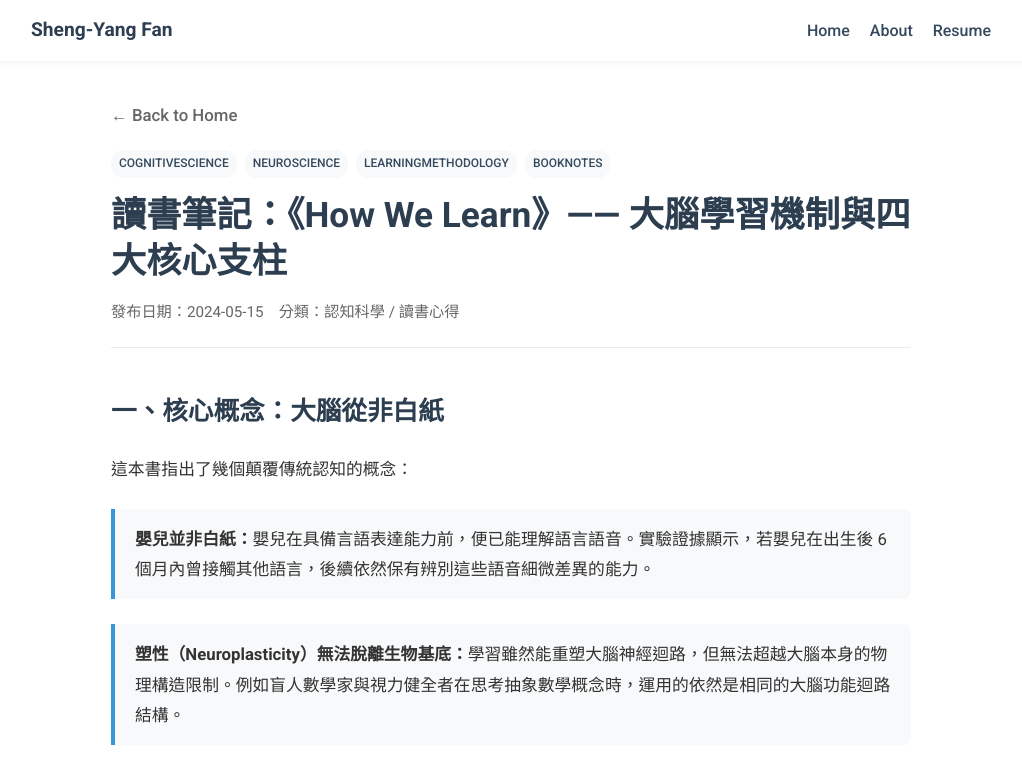
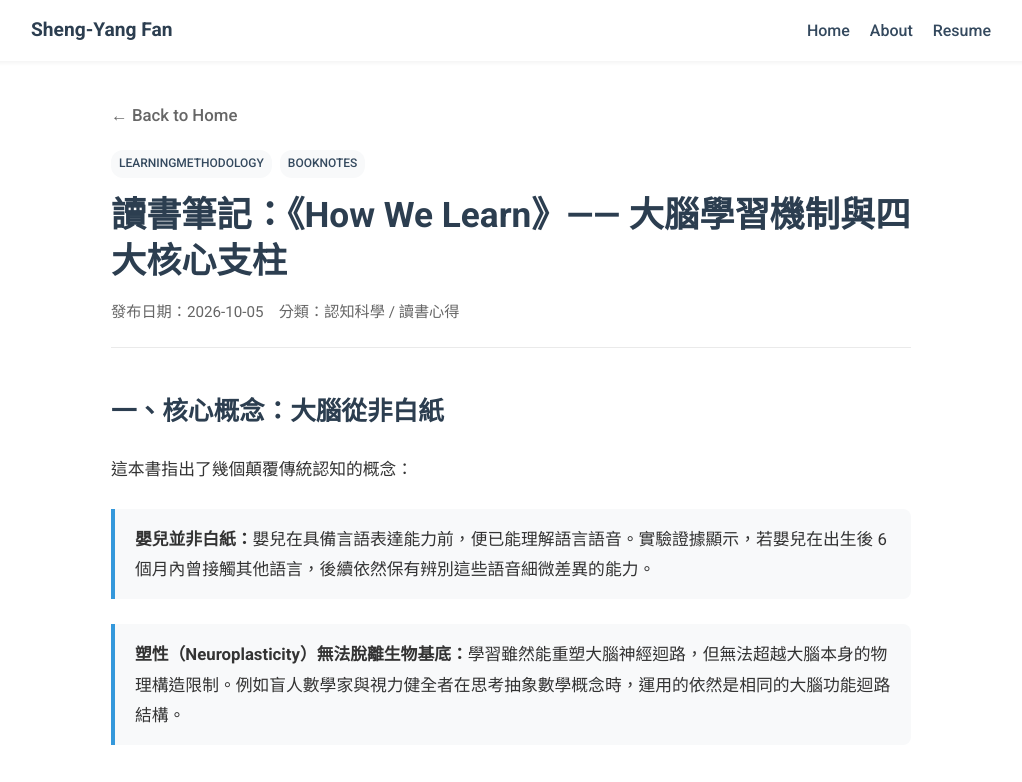
Before and after one commit to S-YFan/Personal-Website-for-ai-to-coding, a plain HTML site: page posts/how-we-learn.html in a window 1280 px wide. Shown: the top 782 px of the page, without its empty margins (129-1151 px from the left). Drawn offline with Linux system fonts and the light colour scheme.

Commit message:
Update how-we-learn.html
Update the date.

```diff
--- a/posts/how-we-learn.html
+++ b/posts/how-we-learn.html
@@ -27,14 +27,12 @@
             <header class="post-header">
                 <a href="../index.html#blog" class="back-link">&larr; Back to Home</a>
                 <div class="blog-tags" style="margin-bottom: 15px;">
-                    <span class="tag">CognitiveScience</span>
-                    <span class="tag">Neuroscience</span>
                     <span class="tag">LearningMethodology</span>
                     <span class="tag">BookNotes</span>
                 </div>
                 <h1 class="post-title">讀書筆記：《How We Learn》—— 大腦學習機制與四大核心支柱</h1>
                 <div class="post-meta">
-                    <span>發布日期：2024-05-15</span>
+                    <span>發布日期：2026-10-05</span>
                     <span>分類：認知科學 / 讀書心得</span>
                 </div>
             </header>
```
